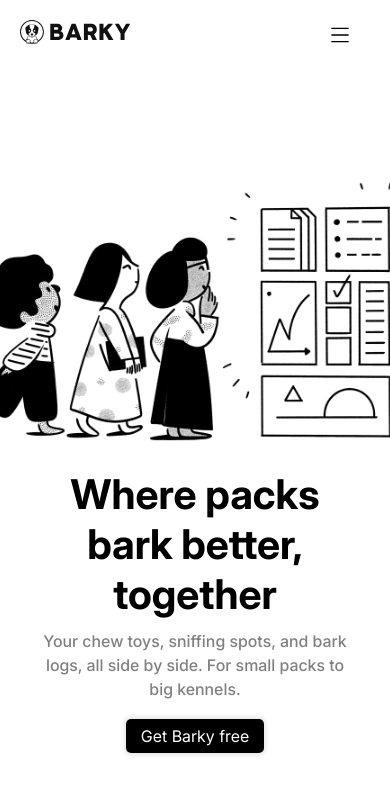
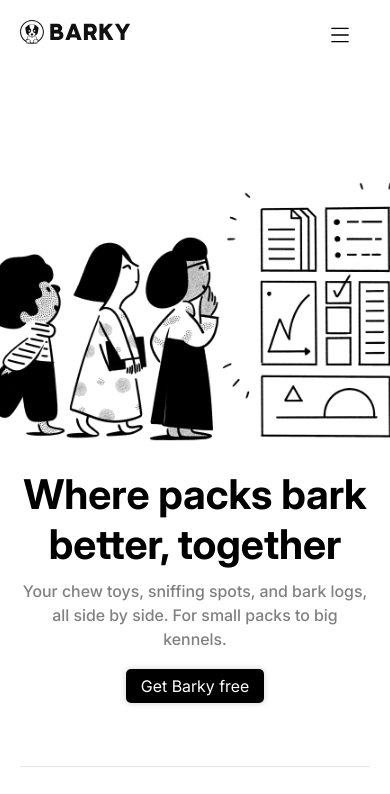
Before and after one commit to yehorgorstein/Yehor-Gorstein---Projekt-Barky, a plain HTML site: page index.html in a window 390 px wide. Shown: the top 794 px of the page. Drawn offline with Linux system fonts and the light colour scheme.

Commit message:
Forgot to take this away

```diff
--- a/index.css
+++ b/index.css
@@ -750,10 +750,6 @@ footer #bold{
         max-width: 470px;
     }
 
-    #container{
-        margin: 0 20px;
-    }
-
     #start{
         display: flex;
         flex-direction: column-reverse;
```
